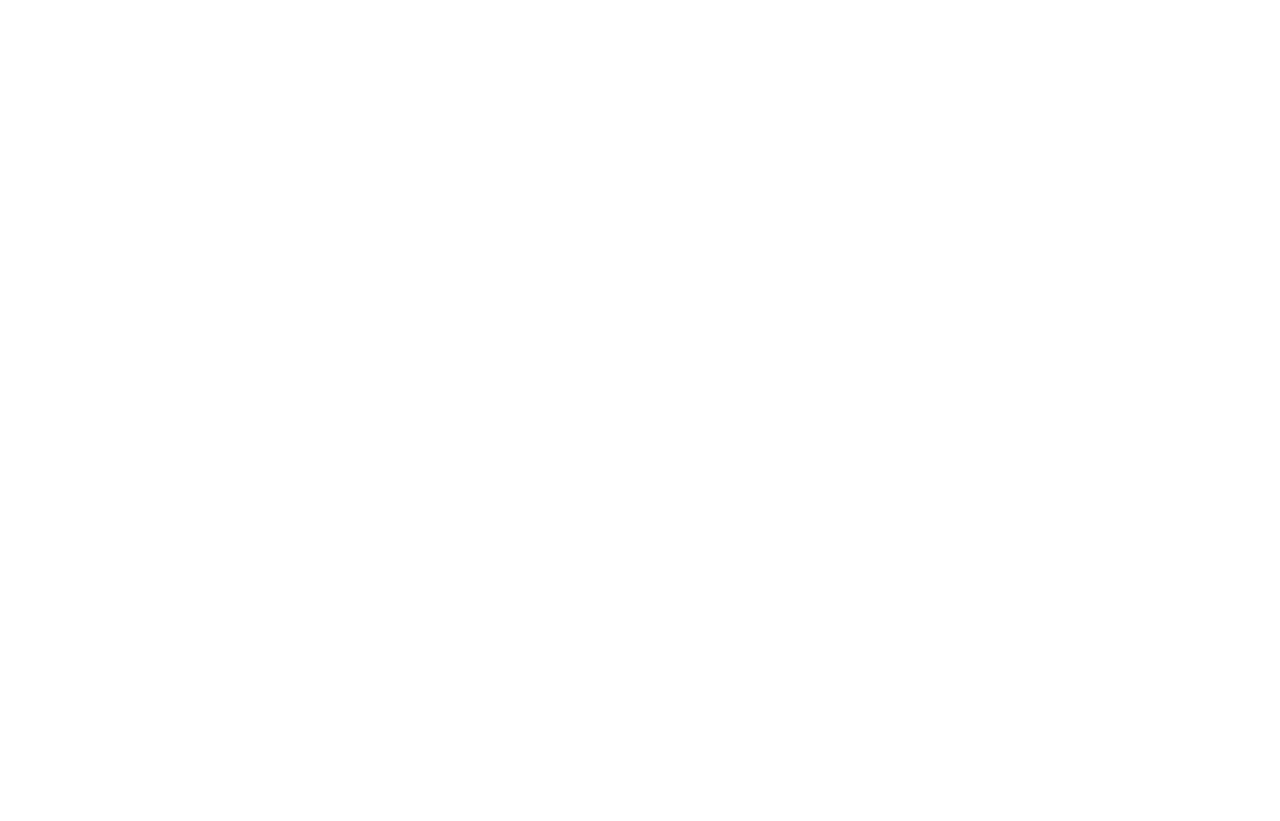
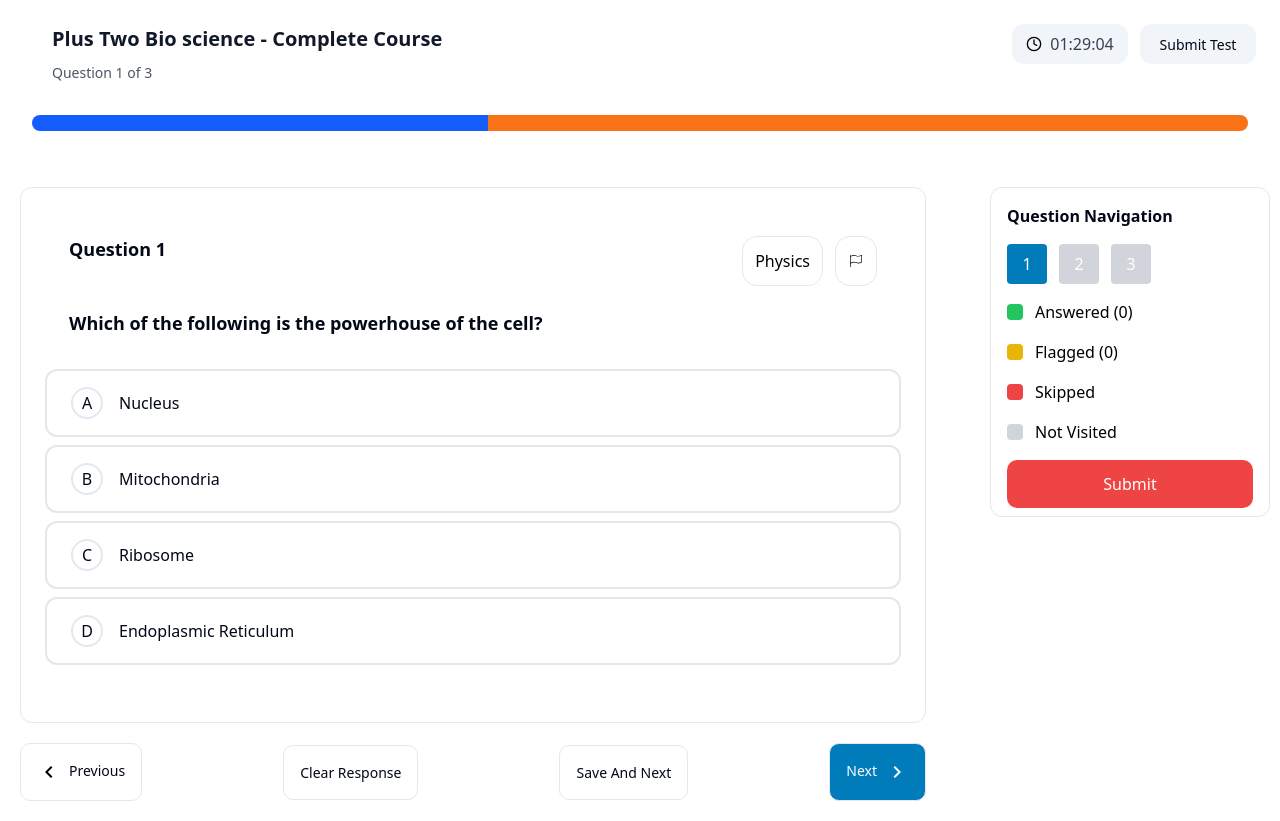
Before and after one commit to Midhun123-git/EduPlatFom, a React (Vite) app: page /StartMockTest in a window 1280 px wide. Before the commit this address had no page. Before the commit the page ends 800 px from the top, so only its background shows below. Built offline with nearby package versions, Linux system fonts and the light colour scheme.

Commit message:
Component Complete

```diff
--- a/src/App.jsx
+++ b/src/App.jsx
@@ -20,6 +20,7 @@
 import Practice from "./Componets/Practice"
 import Paper from "./Componets/Paper"
 import StartTest from './Pages/StartTest'
+import StartMockTest from './Pages/StartMockTest'
 const App = () => {
   return (
 
@@ -43,6 +44,7 @@
           <Route path='/Practice' element={<Practice/>}/>
           <Route path='/Paper' element={<Paper/>}/>
            <Route path='/StartTest' element={<StartTest/>}/>
+            <Route path='/StartMockTest' element={<StartMockTest/>}/>
        {/* <Route path="/PopularCourses" element={<PopularCourses/>}/> */}
     </Routes>
   )
--- a/src/Componets/Practice.jsx
+++ b/src/Componets/Practice.jsx
@@ -50,7 +50,7 @@
             cursor-pointer text-white
             rounded-[10px]
       '>
-                    Start Practice
+                    {props.btn}
       </button>
     </div>
   )
--- /dev/null
+++ b/src/Pages/StartMockTest.jsx
@@ -0,0 +1,172 @@
+import React from 'react'
+import { FiClock } from "react-icons/fi";
+import { CiFlag1 } from "react-icons/ci";
+import { MdKeyboardArrowRight } from "react-icons/md";
+import { MdOutlineKeyboardArrowLeft } from "react-icons/md";
+const StartMockTest = () => {
+    const items=[
+        {id:1,letter:"A",name:"Nucleus"},
+         {id:2,letter:"B",name:"Mitochondria"},
+          {id:3,letter:"C",name:"Ribosome"},
+           {id:4,letter:"D",name:"Endoplasmic Reticulum"}
+    ]
+    const steps=[
+            {id:1,no:1,bg:"#017CBA"},
+            {id:2,no:2,bg:"#D1D5DB"},
+            {id:3,no:3,bg:"#D1D5DB"}
+
+    ]
+    const status=[
+        {id:1,bg:"#22C55E",state:"Answered (0)"},
+          {id:2,bg:"#EAB308",state:"Flagged (0)"},
+          {id:3,bg:"#EF4444",state:"Skipped"},
+           {id:4,bg:"#D1D5DB",state:"Not Visited"}
+
+    ]
+  return (
+  <div className='flex flex-col gap-2 w-full'>
+    <div className='flex justify-between p-6 flex-wrap'>
+                <div className='flex flex-col gap-2  ml-7'>
+                        <p className='text-[#111827] font-[600]
+                        text-[20px] ' > Plus Two Bio science - Complete Course</p>
+                          <p className='text-[#4B5563] font-[400]
+                        text-[14px] ' > Question 1 of 3</p>
+                </div>
+                <div className='flex gap-3 flex-wrap'>
+                     <div className='w-[116px] h-[40px] flex items-center  justify-center bg-[#F1F5F9] rounded-[12px]'>
+                                <div className='flex  items-center justify-center gap-2'>
+                                        <FiClock size={16}/>
+                                        <p className='text-[#374151]
+                                        font-[500]
+                                        text-[16px]'>01:29:04</p>
+                                </div>
+                     </div>
+                       <div className='w-[116px] h-[40px] flex items-center  justify-center bg-[#F1F5F9] rounded-[12px]'>
+
+                                 <div className='flex  items-center justify-center gap-2'>
+                                        <p className='text-[#020817]
+                                        font-[500]
+                                        text-[14px]'>Submit Test</p>
+                                </div>
+                     </div>
+                </div>
+    </div>
+<div className="flex justify-center px-4">
+  <div className="w-[1216px] h-[16px] bg-[#E5E7EB] rounded-[15px] flex ">
+
+    {/* Left Progress (Blue) */}
+    <div className="h-full w-[60%] bg-blue-600 rounded-l-[15px]" />
+
+    {/* Right Progress (Orange Dashed) */}
+    <div className="h-full w-full  bg-[#F97316] rounded-r-[15px]"/>
+
+  </div>
+</div>
+
+        <div className='flex gap-5 p-5 flex-col lg:flex-row mt-7 flex-wrap'>
+            <div className='flex lg:flex-row  flex-col; gap-16'>
+                        <div className='flex flex-col'>
+                             <div className='flex flex-col p-6 gap-2
+                        lg:h-[536px] bg-[#FFFFFF] w-full lg:w-[906px] rounded-[12px] border-1 border-[#E2E8F0]
+                        '>
+                             <div className='flex justify-between  p-6 pb-2'>
+                                    <p className='text-[#020817] font-[600] text-[18px]
+                                    '>Question 1</p>
+                                    <div className='flex gap-3'>
+                                                    <div className='rounded-[15px] border-1 border-[#E2E8F0]'>
+                                                        <p  className='p-3'>Physics</p>
+                                                    </div>
+
+                                                      <div className='rounded-[15px] flex  items-center justify-center border-1 border-[#E2E8F0]'>
+                                                        <div className='pl-3 pr-3' >
+                                                             <CiFlag1 size={16}/>
+                                                        </div>
+
+                                                    </div>
+                                    </div>
+                             </div>
+                                     <p className='text-[#020817] font-[600] text-[18px] p-6 pt-2
+                                    '>Which of the following is the powerhouse of the cell?</p>
+                {items.map((item)=>(
+  <div  key={item.id}
+  className='h-[68px] flex items-center p-6  border-2 rounded-[12px] border-[#E5E7EB]'>
+                                                <div className='flex gap-4 items-center'>
+                                                            <div className='rounded-full border-2  border-[#E2E8F0]
+                                                            h-[32px] w-[32px] flex items-center justify-center text-[#020817]
+                                                            '>
+                                                               {item.letter}
+                                                            </div>
+                                                            <p className='text-[#020817]'>{item.name}</p>
+                                                </div>
+                                    </div>
+                ))}
+
+
+                             </div>
+                             <div className='flex justify-between
+                             gap-5
+                               items-center  mt-5
+                              '>
+                               <div className='flex cursor-pointer gap-2 p-4  border-1 border-[#E2E8F0] justify-center  rounded-[10px]'>
+                                    <MdOutlineKeyboardArrowLeft size={24} />
+                                    <p className='text-[#020817] font-[500] text-[14px]'> Previous</p>
+                               </div>
+                                <div className='p-4 cursor-pointer border-1 border-[#E2E8F0] justify-center  rounded-[10px]'>
+                                    <p className='text-[#020817] font-[500] text-[14px]'> Clear Response</p>
+                               </div>
+
+                               <div className='p-4 cursor-pointer border-1 border-[#E2E8F0] justify-center  rounded-[10px]'>
+                                    <p className='text-[#020817] font-[500] text-[14px]'> Save And Next</p>
+                               </div>
+
+                                <div className='flex gap-2 cursor-pointer bg-[#017CBA] p-4 text-white border-1 border-[#E2E8F0] justify-center  rounded-[10px]'>
+
+                                    <p className='text-white font-[500] text-[14px]'> Next</p>
+                                      <MdKeyboardArrowRight size={24} />
+                               </div>
+
+                             </div>
+
+                        </div>
+
+                           <div className='w-[280px] h-[330px] border-1 border-[#E2E8F0] flex flex-col rounded-[12px]'>
+                                <p className="font-[600] text-[#020817] p-4 text-[16px]">Question Navigation</p>
+                                 <div className='flex pl-4   gap-3'>
+                                                            {steps.map((item)=>(
+                                                                     <div className='w-[40px] h-[40px] rounded-[4px]
+
+                                                             text-white
+                                                             flex items-center justify-center'
+                                                             style={{ backgroundColor:item.bg }}
+                                                             >
+                                                                   {item.no}
+                                                                </div>
+                                                            ))}
+
+                                </div>
+                               <div className='flex flex-col gap-4 p-4'>
+                                {status.map((stat)=>(
+                                        <div className='flex items-center gap-3'>
+                                                <div className='h-[16px] w-[16px] rounded-[4px]'  style={{ backgroundColor:stat.bg}}/>
+                                                        <p>{stat.state}</p>
+
+                                                 </div>
+
+                                ))}
+                                        <button className='bg-[#EF4444] text-white p-3 rounded-[10px] cursor-pointer'>
+                                            Submit
+                                        </button>
+                               </div>
+                          </div>
+
+
+
+            </div>
+        </div>
+
+        </div>
+
+  )
+}
+
+export default StartMockTest
--- a/src/Pages/StartTest.jsx
+++ b/src/Pages/StartTest.jsx
@@ -50,6 +50,7 @@
    p2="3 hour duration"
    p3="All subjects included"
     p4="Quick 10-15 questions daily"
+    btn="Start Daily Practice"
    />
 
      <Practice
@@ -59,7 +60,7 @@
    p1="Full syllabus coverage"
    p2="3 hour duration"
    p3="All subjects included"
-
+    btn="Start Mock Test"
    />
 
   </div>
@@ -75,6 +76,7 @@
             sub4="Botany Previous Papers"
             sub5="Zoolagy Previous Papers"
             sub6="English Previous Papers"
+
         />
         <div>
 <Paper
```
